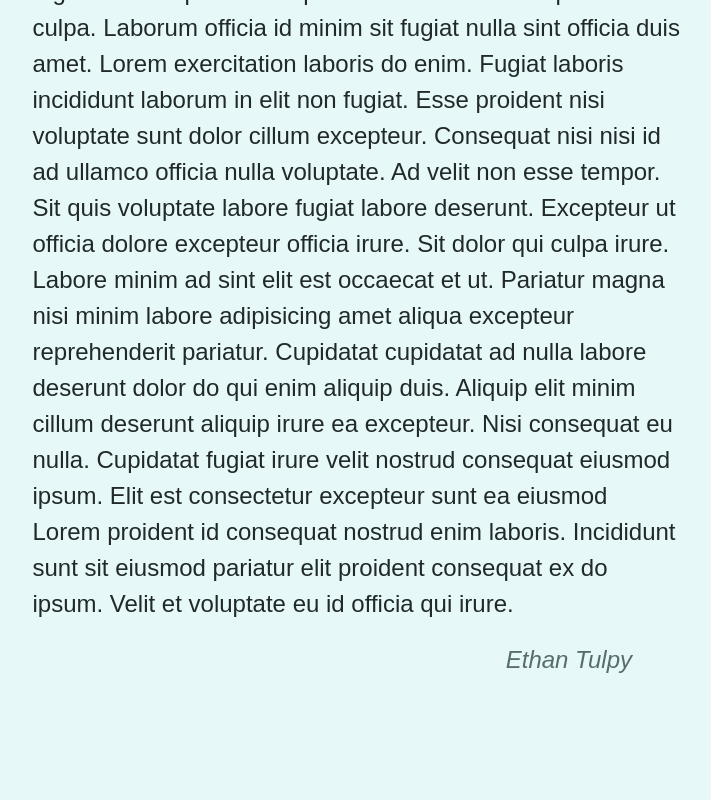
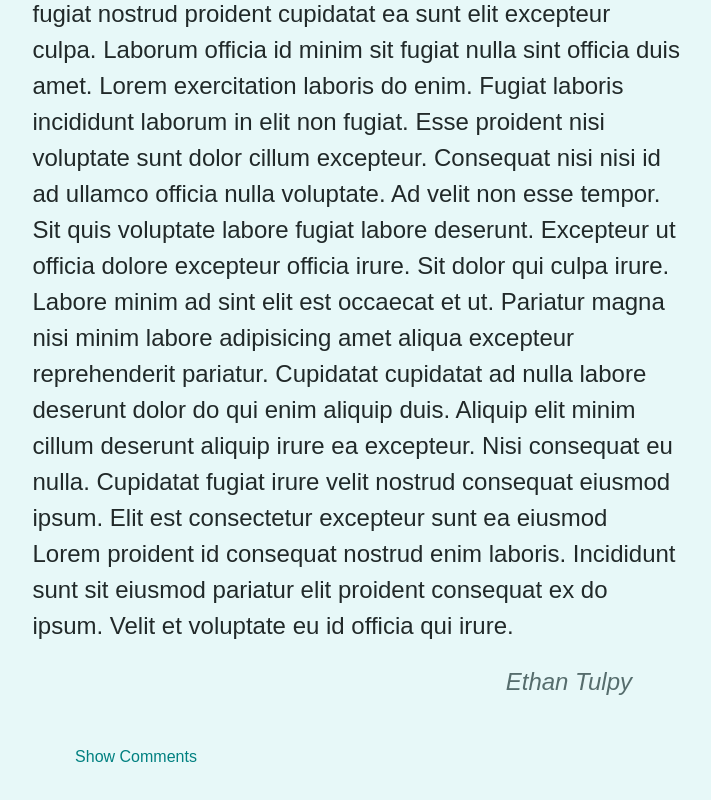
Before and after one commit to rehagursel/react-book-review-app-project, a React (Create React App) app: page /reviewList/alh in a window 1280 px wide. Shown: the part 1018-1818 px from the top of the page, without its empty margins (504-1215 px from the left). Before the commit the page ends 1764 px from the top, so only its background shows below. Built offline with nearby package versions, Linux system fonts and the light colour scheme.

Commit message:
add routes with query params

```diff
--- a/src/components/bookreviews/ReviewList.js
+++ b/src/components/bookreviews/ReviewList.js
@@ -24,7 +24,11 @@
   const sortedReviews = sortReviews(props.books, isSortingAscending)
 
   function changeSortHandler() {
-    history.push("/reviewList?sort=" + (isSortingAscending ? "desc" : "asc"));
+    /* history.push(`${location.pathname}?sort=${(isSortingAscending ? "desc" : "asc")}`); */
+    history.push({
+      pathname: location.pathname,
+      search: `?sort=${(isSortingAscending ? "desc" : "asc")}`
+    })
   }
 
   return (
--- a/src/components/bookreviews/ReviewList.module.css
+++ b/src/components/bookreviews/ReviewList.module.css
@@ -1,13 +1,12 @@
 .list {
   list-style: none;
-
   padding: 0;
 }
 
 .sorting {
   padding-bottom: 1rem;
   border-bottom: 3px solid #b2d4d4;
-  margin: 7rem 0 2rem 0;
+  margin-bottom: 2rem;
 }
 
 .sorting button {
--- a/src/components/layout/Layout.module.css
+++ b/src/components/layout/Layout.module.css
@@ -1,5 +1,5 @@
 .main {
-  margin: 3rem auto;
+  margin: 8rem auto;
   width: 90%;
   max-width: 70rem;
 }
--- a/src/index.css
+++ b/src/index.css
@@ -9,7 +9,7 @@
 }
 
 .centered {
-  margin: 3rem auto;
+  margin: 1rem auto;
   text-align: center;
   display: flex;
   justify-content: center;
--- a/src/pages/ReviewDetail.js
+++ b/src/pages/ReviewDetail.js
@@ -1,5 +1,5 @@
 import React from "react";
-import { useParams, Route } from "react-router-dom";
+import { useParams, Route, Link, useRouteMatch } from "react-router-dom";
 import { LoremIpsum } from "lorem-ipsum";
 
 import BookReviewDetail from "../components/bookreviews/BookReviewDetail";
@@ -64,25 +64,28 @@
 
 const ReviewDetail = () => {
   const params = useParams();
+  const match = useRouteMatch();
 
   const reviewDetail = booksList.find((book) => book.id === params.reviewId);
 
   if (!reviewDetail) {
-    return (
-    <div>
-    <br/>
-    <br/>
-    <br/>
-    <p>No Review Found!</p>
-    </div>);
-     }
+    return <p>No Review Found!</p>;
+  }
 
   return (
     <React.Fragment>
-      <br />
-      <br />
       <BookReviewDetail reviewDetail={reviewDetail} />
-      <Route path={`/reviewList/${params.reviewId}/comments`}>
+      <Route path={/* `/reviewList/${params.reviewId}` */ match.path} exact>
+        <div className="centered">
+          <Link
+            to={`${match.url}/comments`}
+            className="btn--flat"
+          >
+            Show Comments
+          </Link>
+        </div>
+      </Route>
+      <Route path={`${match.path}/comments`}>
         <Comments />
       </Route>
     </React.Fragment>
```
Also changed, not shown: 1 other file (tests, documents, lock files or other folders).
